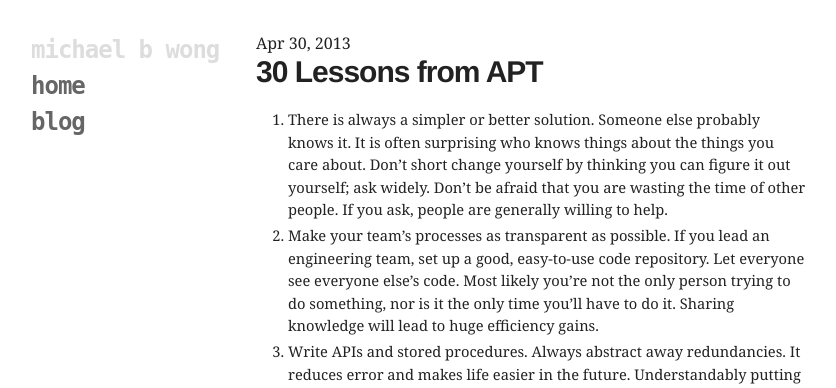
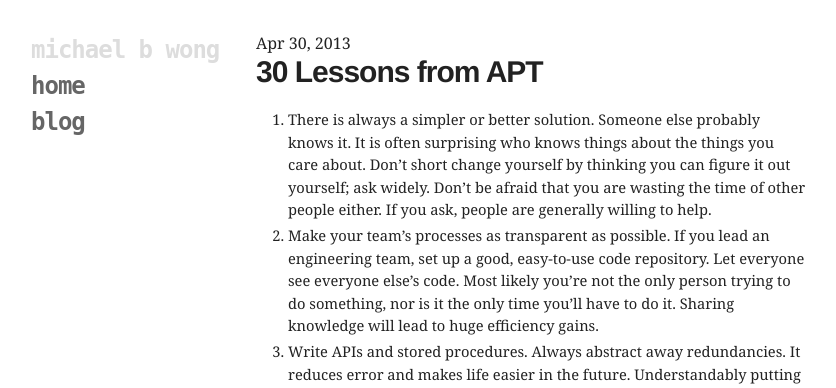
Before and after one commit to mbwong/mbwong.github.com, a Jekyll site: the page built from _posts/2013-04-30-lessons-from-apt.md, in a window 1280 px wide and 900 px high. Shown: the top 388 px of the window, without its empty margins (94-930 px from the left). Built offline with Jekyll 4.4.1, drawn with Linux system fonts in a browser that asks for light colours.

Commit message:
Update 2013-04-30-lessons-from-apt.md

```diff
--- a/_posts/2013-04-30-lessons-from-apt.md
+++ b/_posts/2013-04-30-lessons-from-apt.md
@@ -6,7 +6,7 @@ layout: post
 
 # 30 Lessons from APT
 
-1. There is always a simpler or better solution. Someone else probably knows it. It is often surprising who knows things about the things you care about. Don't short change yourself by thinking you can figure it out yourself; ask widely. Don't be afraid that you are wasting the time of other people. If you ask, people are generally willing to help.
+1. There is always a simpler or better solution. Someone else probably knows it. It is often surprising who knows things about the things you care about. Don't short change yourself by thinking you can figure it out yourself; ask widely. Don't be afraid that you are wasting the time of other people either. If you ask, people are generally willing to help.
 2. Make your team's processes as transparent as possible. If you lead an engineering team, set up a good, easy-to-use code repository. Let everyone see everyone else's code. Most likely you're not the only person trying to do something, nor is it the only time you'll have to do it. Sharing knowledge will lead to huge efficiency gains.
 3. Write APIs and stored procedures. Always abstract away redundancies. It reduces error and makes life easier in the future. Understandably putting in this additional effort is often easier said than done, because humans are lazy and don't want to invest in efforts that only pay off much later. But you should over-automate. If you are not automating too much at least half of the time, that means you're automating too little on average, and that will impede the growth of your company.
 4. Don't make smart, engineering-minded people do repetitive, manual things needlessly. It's a waste of resource. Instead, arm them with the best tools and license them to overhaul your most inefficient processes. Tell them what the company needs done, then let them take charge of the hard problems and solve them for you while you help from the sidelines.
```
